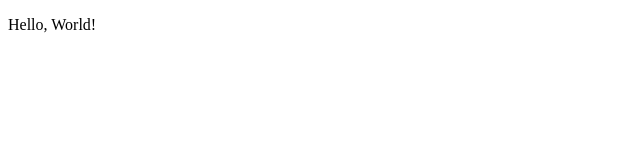
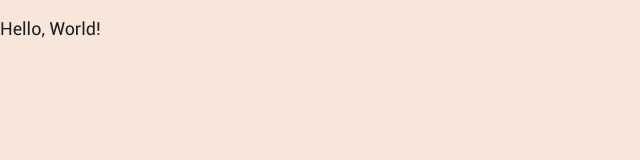
Before and after one commit to KnownKnower/KnownKnower.github.io, a plain HTML site: page index.html in a window 1280 px wide. Shown: the whole page, without its empty margins (0-640 px from the left). Drawn offline with Linux system fonts and the light colour scheme.

Commit message:
Basic resources added

```diff
--- /dev/null
+++ b/css/index.css
@@ -0,0 +1,24 @@
+@font-face {
+  font-family: "Roboto Regular";
+  src: url("../fonts/Roboto-Regular.ttf");
+}
+@font-face {
+  font-family: "Roboto Bold";
+  src: url("../fonts/Roboto-Bold.ttf");
+}
+@font-face {
+  font-family: "Roboto Italic";
+  src: url("../fonts/Roboto-Italic.ttf");
+}
+
+* {
+  box-sizing: border-box;
+}
+
+html, body {
+  max-height: 100vh;
+  margin: 0; padding: 0;
+  background: rgb(249, 230, 218);
+  font-family: "Roboto Regular";
+  font-size: 18px; color: #202020;
+}
--- a/index.html
+++ b/index.html
@@ -5,6 +5,8 @@
 <head>
   <title>Web Dev Guidebook</title>
   <meta charset="UTF-8" />
+  <meta name="viewport" content="width=device-width, initial-scale=1.0" />
+  <link rel="stylesheet" href="./css/index.css" />
 </head>
 
 <body>
```
Also changed, not shown: fonts/Roboto-Bold.ttf (added), fonts/Roboto-Italic.ttf (added), fonts/Roboto-Regular.ttf (added).
